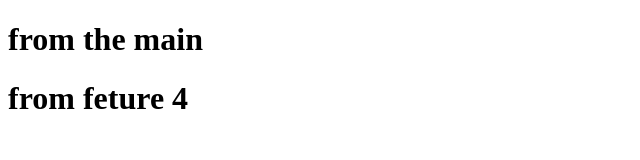
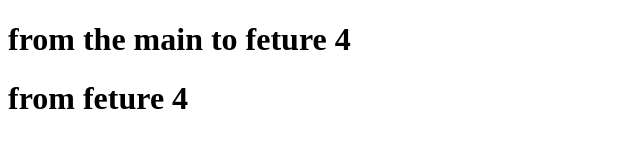
Before and after one commit to Sara-77163/lesson_7_8_branches, a plain HTML site: page index.html in a window 1280 px wide. Shown: the whole page, without its empty margins (0-640 px from the left). Drawn offline with Linux system fonts and the light colour scheme.

Commit message:
add to the html

```diff
--- a/index.html
+++ b/index.html
@@ -7,7 +7,7 @@
     <script src="index.js"></script>
 </head>
 <body>
-    <h1>from the main</h1>
+    <h1>from the main to feture 4</h1>
     <h1>from feture 4</h1>
 </body>
 </html>
```
